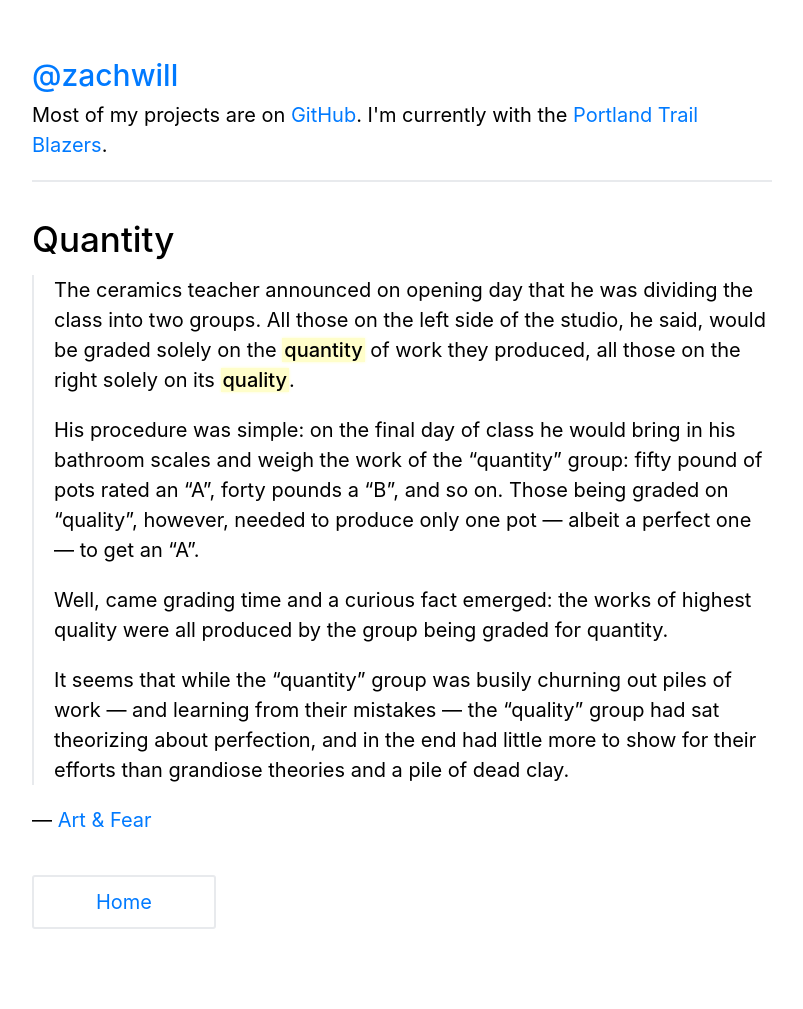
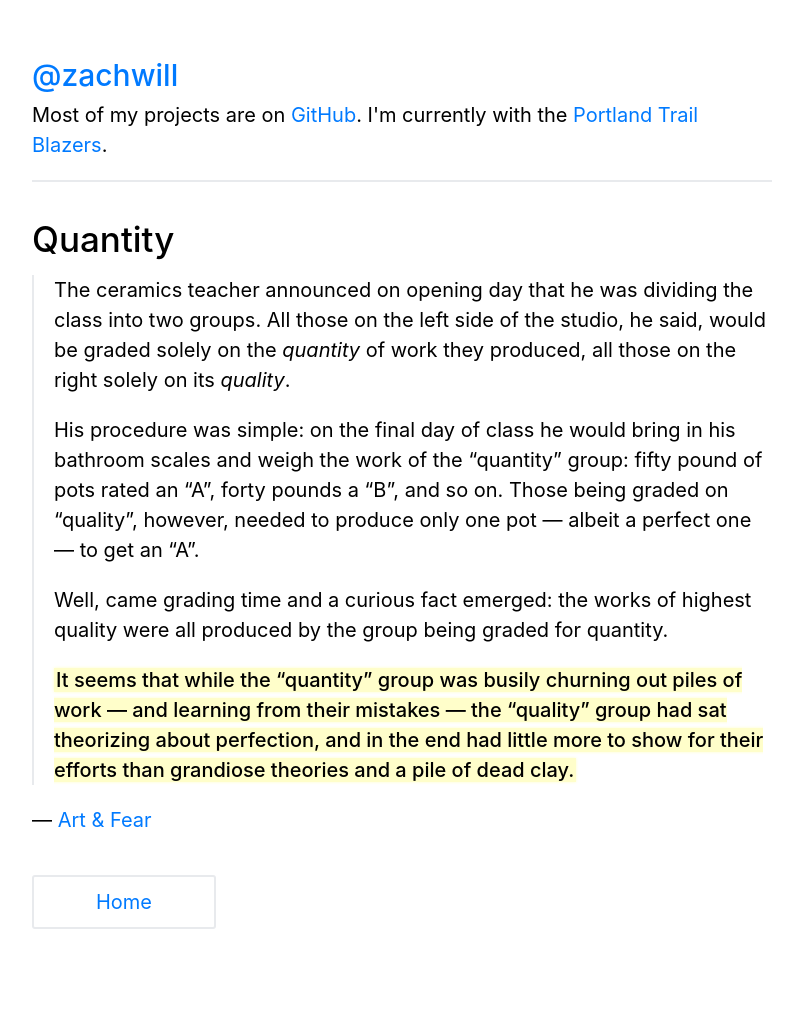
Before and after one commit to zachwill/blog, a Jekyll site: the page built from _posts/2014-01-01-quantity.md, in a window 1280 px wide. Shown: the whole page, without its empty margins (238-1041 px from the left). Built offline with Jekyll 4.4.1, drawn with Linux system fonts in a browser that asks for light colours.

```diff
--- a/_posts/2014-01-01-quantity.md
+++ b/_posts/2014-01-01-quantity.md
@@ -6,8 +6,8 @@ permalink : /quantity/
 
 > The ceramics teacher announced on opening day that he was dividing the class
 > into two groups. All those on the left side of the studio, he said, would be
-> graded solely on the **quantity** of work they produced, all those on the right
-> solely on its **quality**.
+> graded solely on the *quantity* of work they produced, all those on the right
+> solely on its *quality*.
 >
 > His procedure was simple: on the final day of class he would bring in his
 > bathroom scales and weigh the work of the “quantity” group: fifty pound of pots
@@ -17,10 +17,10 @@ permalink : /quantity/
 > Well, came grading time and a curious fact emerged: the works of highest quality
 > were all produced by the group being graded for quantity.
 >
-> It seems that while the “quantity” group was busily churning out piles of work —
+> **It seems that while the “quantity” group was busily churning out piles of work —
 > and learning from their mistakes — the “quality” group had sat theorizing about
 > perfection, and in the end had little more to show for their efforts than
-> grandiose theories and a pile of dead clay.
+> grandiose theories and a pile of dead clay.**
 
 &mdash; [Art &amp; Fear][art]
 
```
